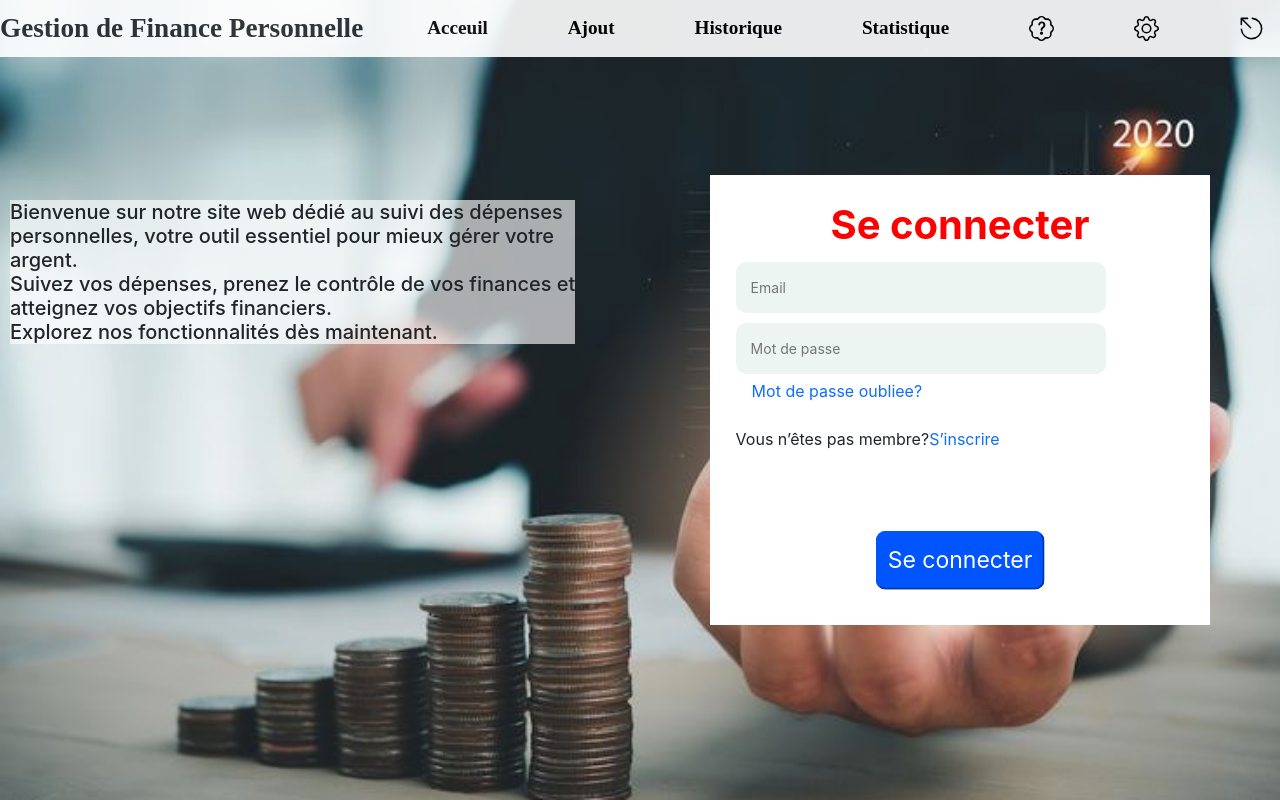
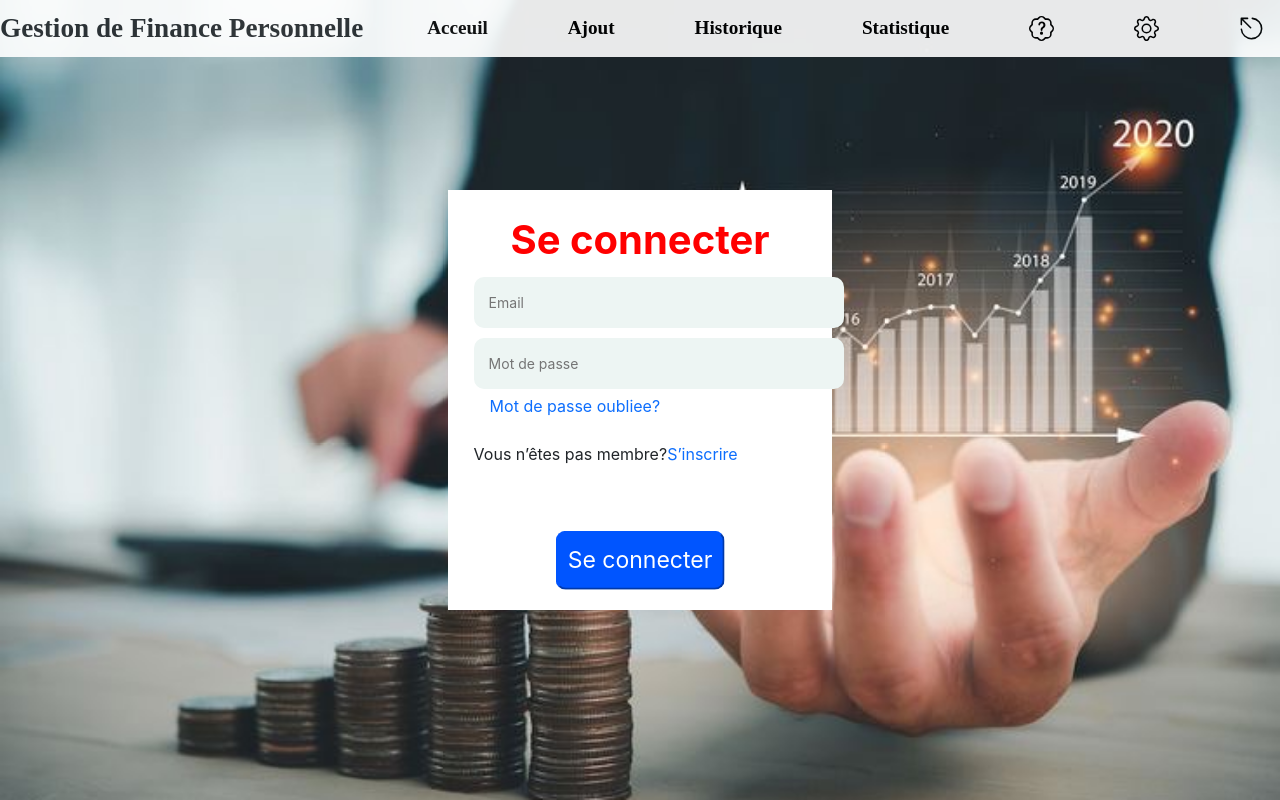
Before and after one commit to Dalel1akremi/gestion_finance_personnel, a React (Create React App) app in the folder frontend/: page /Login in a window 1280 px wide. Built offline with nearby package versions, Linux system fonts and the light colour scheme.

Commit message:
feat:fix `login` in `css` file

```diff
--- a/frontend/src/components/Login.jsx
+++ b/frontend/src/components/Login.jsx
@@ -72,7 +72,7 @@ const Login = () => {
 			 </ul>
 			</nav>
 		  </header>
-		  <h5 id="abir">Bienvenue sur notre site web dédié au suivi des dépenses <br></br>personnelles, votre outil essentiel pour mieux gérer votre <br></br>argent.<br></br> Suivez vos dépenses, prenez le contrôle de vos finances et<br></br> atteignez vos objectifs financiers.<br></br> Explorez nos fonctionnalités dès maintenant.</h5>
+
 		  <div className="login_container ">
 
 
--- a/frontend/src/components/login.css
+++ b/frontend/src/components/login.css
@@ -17,10 +17,10 @@
 
 }
 .login {
-	margin-left: 50%;
+
 	background-color: white;
-	width: 500px;
-	height: 450px;
+	width: 30%;
+	height: 50%;
 	padding-top: 2%;
 	padding-bottom: 10%;
 	padding-left: 2%;
@@ -86,7 +86,7 @@ ul {
 		margin: 0;
 		position: absolute;
 		top: 70%;
-		left: 75%;
+		left: 50%;
 		-ms-transform: translate(-50%, -50%);
 		transform: translate(-50%, -50%);
 	  }
@@ -97,4 +97,5 @@ ul {
 		background: rgb(0, 85, 255);
 		border-color:  rgb(0, 85, 255);
         border-radius: 10px;
+
 	  }
```
